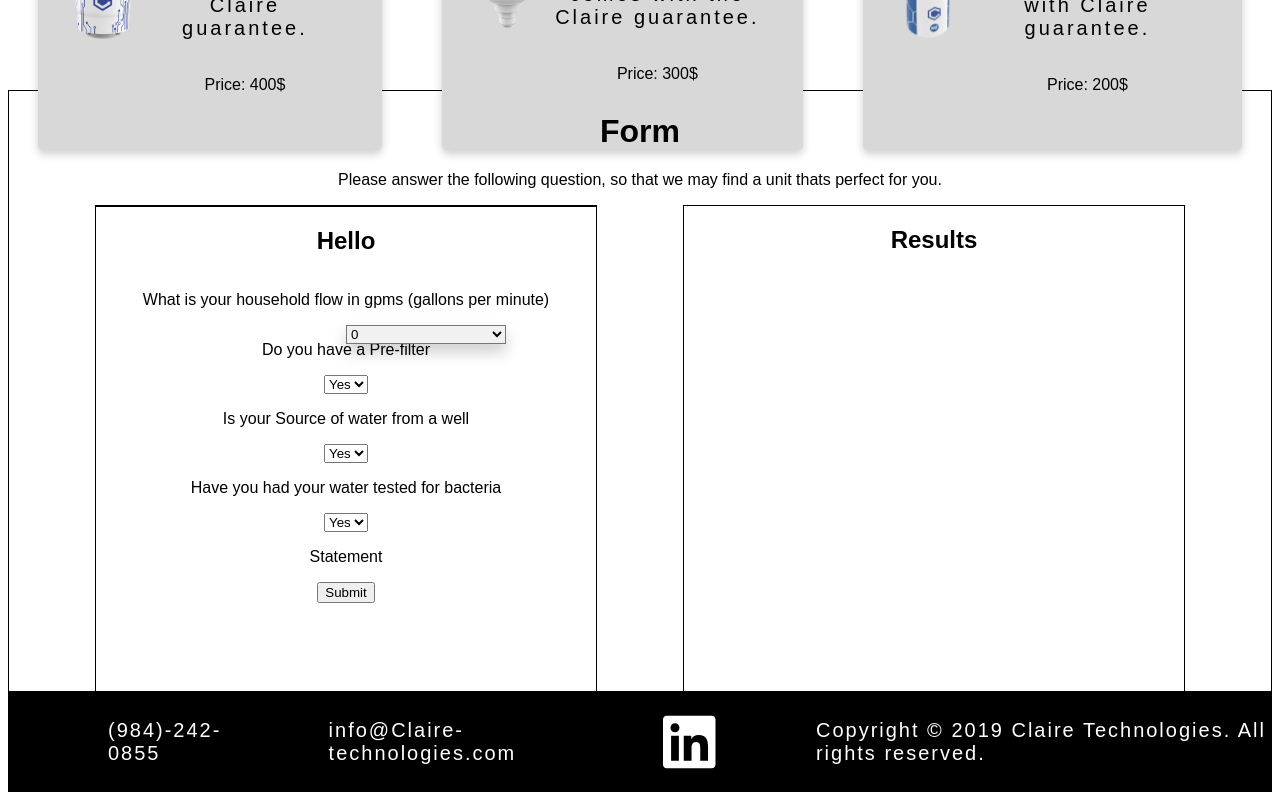
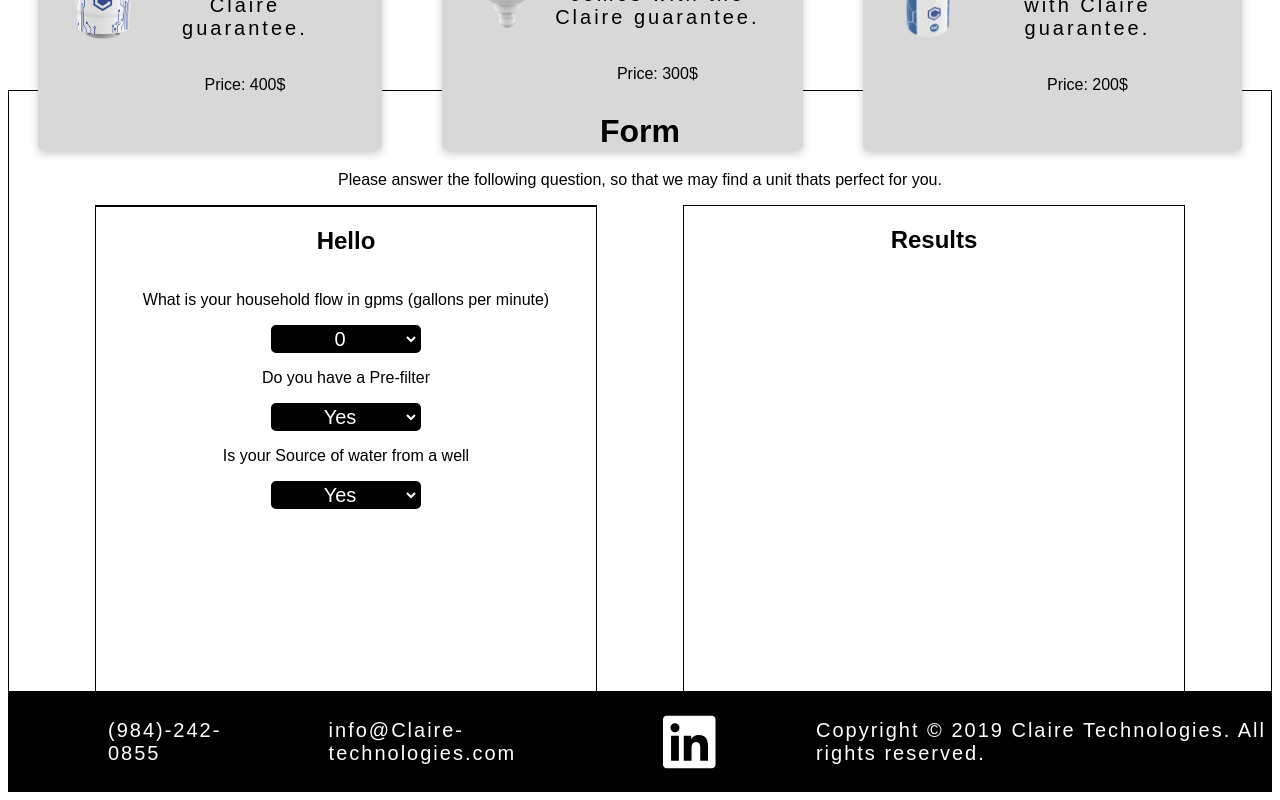
Before and after one commit to Joalvaca/Claire-Site, a React (Create React App) app: page / in a window 1280 px wide. Shown: the part 1258-2058 px from the top of the page. Built offline with nearby package versions, Linux system fonts and the light colour scheme.

Commit message:
dropdown

```diff
--- a/src/components/Form/Form.css
+++ b/src/components/Form/Form.css
@@ -23,9 +23,11 @@
   width: 500px;
 }
 .drop-down {
-  position: absolute;
-  background-color: #f1f1f1;
-  min-width: 160px;
-  box-shadow: 0px 8px 16px 0px rgba(0, 0, 0, 0.2);
-  z-index: 1;
+  width: 150px;
+  border: 2px solid black;
+  border-radius: 5px;
+  font-size: 20px;
+  background-color: black;
+  color: white;
+  text-align: center;
 }
--- a/src/components/Form/Form.js
+++ b/src/components/Form/Form.js
@@ -160,6 +160,7 @@ class Form extends React.Component {
               <p>Do you have a Pre-filter</p>
               <label>
                 <select
+                  className="drop-down"
                   onChange={this.handleChange}
                   value={this.state.preFilter}
                   name="preFilter"
@@ -171,6 +172,7 @@ class Form extends React.Component {
               <p>Is your Source of water from a well</p>
               <label>
                 <select
+                  className="drop-down"
                   onChange={this.handleChange}
                   value={this.state.source}
                   name="source"
@@ -179,19 +181,6 @@ class Form extends React.Component {
                   <option value="No">No</option>
                 </select>
               </label>
-              <p>Have you had your water tested for bacteria</p>
-              <label>
-                <select
-                  onChange={this.handleChange}
-                  value={this.state.bacteria}
-                  name="bacteria"
-                >
-                  <option value="yes">Yes</option>
-                  <option value="no">No</option>
-                </select>
-              </label>
-              <p>Statement</p>
-              <input type="submit" value="Submit" />
             </form>
           </section>
           <section className="user-result">
--- a/src/components/Results/Results.css
+++ b/src/components/Results/Results.css
@@ -13,11 +13,3 @@
   display: flex;
   justify-content: center;
 }
-.drop-down {
-  display: none;
-  position: absolute;
-  background-color: #f1f1f1;
-  min-width: 160px;
-  box-shadow: 0px 8px 16px 0px rgba(0, 0, 0, 0.2);
-  z-index: 1;
-}
```
